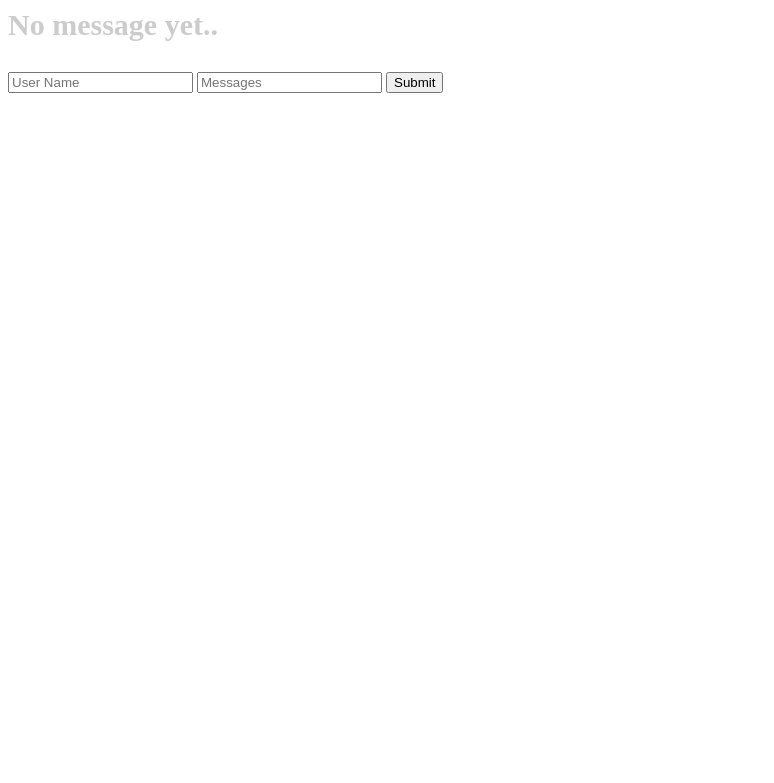
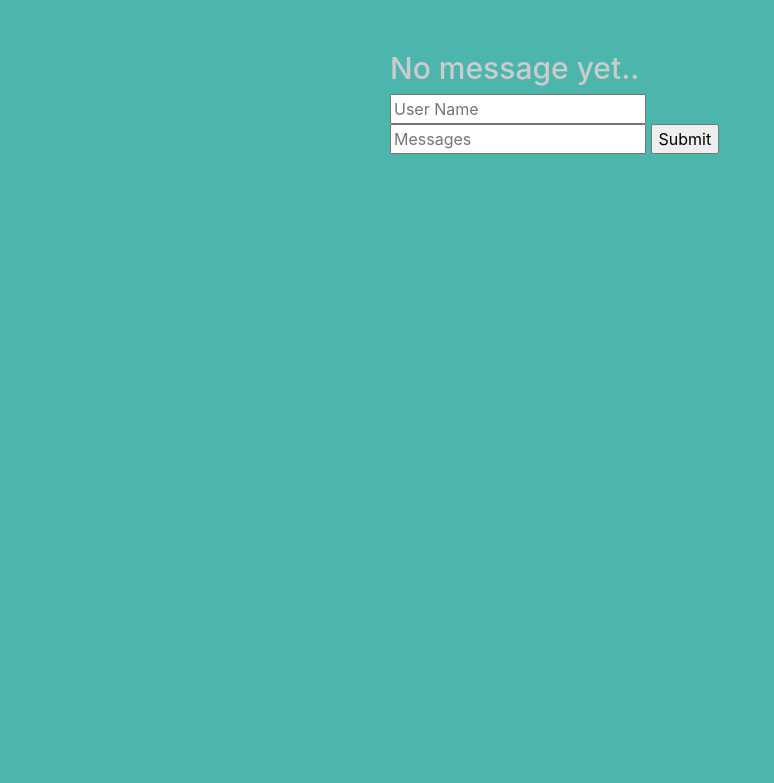
Before and after one commit to naomiezaki/chat-app, a Flask app: page / in a window 1280 px wide. Shown: the top 783 px of the page, without its empty margins (0-774 px from the left). Run offline with Flask 2, Linux system fonts and the light colour scheme; some libraries are stand-ins or nearby versions.

Commit message:
improved ui

```diff
--- /dev/null
+++ b/static/style.css
@@ -0,0 +1,9 @@
+body{
+    background-color: #4DB6AC !important;
+}
+
+.main-div{
+    margin: auto;
+    padding-top: 50px;
+    width: 500px;
+}
--- a/templates/session.html
+++ b/templates/session.html
@@ -1,8 +1,12 @@
+<!DOCTYPE html>
 <html>
     <head>
-        <title>Session</title>
+        <title>Chat App</title>
+        <link rel="stylesheet" href="static/style.css" type="text/css">
+        <link href="https://stackpath.bootstrapcdn.com/bootstrap/4.1.3/css/bootstrap.min.css" rel="stylesheet" integrity="sha384-MCw98/SFnGE8fJT3GXwEOngsV7Zt27NXFoaoApmYm81iuXoPkFOJwJ8ERdknLPMO" crossorigin="anonymous">
     </head>
     <body>
+        <div class="main-div">
             <h3 style='color: #ccc;font-size: 30px;'>No message yet..</h3>
             <div class="message_holder"></div>
             <form action="" method="POST">
@@ -10,6 +14,8 @@
                 <input type="text" class="message" placeholder="Messages"/>
                 <input type="submit"/>
             </form>
+        </div>
+
 
         <script src="https://ajax.googleapis.com/ajax/libs/jquery/1.12.4/jquery.min.js"></script>
         <script src="https://cdnjs.cloudflare.com/ajax/libs/socket.io/1.7.3/socket.io.min.js"></script>
@@ -35,7 +41,7 @@
                 console.log(msg)
                 if(typeof msg.user_name !== 'undefined'){
                     $('h3').remove()
-                    $('div.message_holder').append('<div><b style"color:#000">'+msg.user_name+'</b> &nbsp'+msg.message+'</div>')
+                    $('div.message_holder').append('<div><b style"color:#000">'+msg.user_name+':'+'</b> &nbsp'+msg.message+'</div>')
                 }
             })
         </script>
```
Lines whose indentation alone changed are shown as unchanged.
